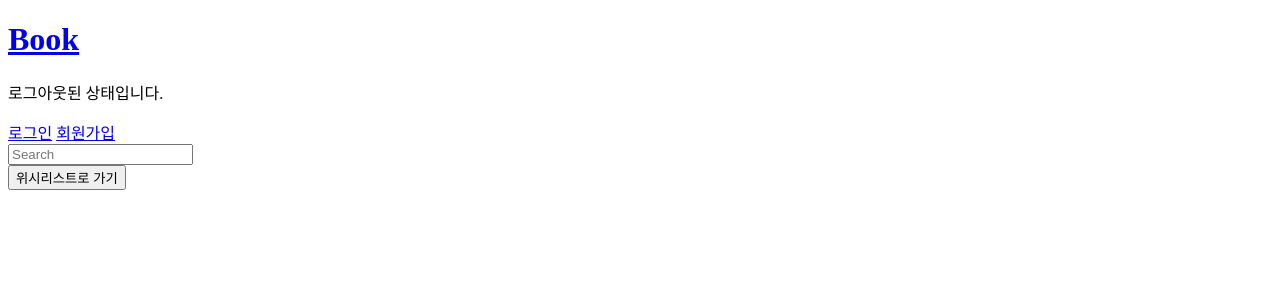
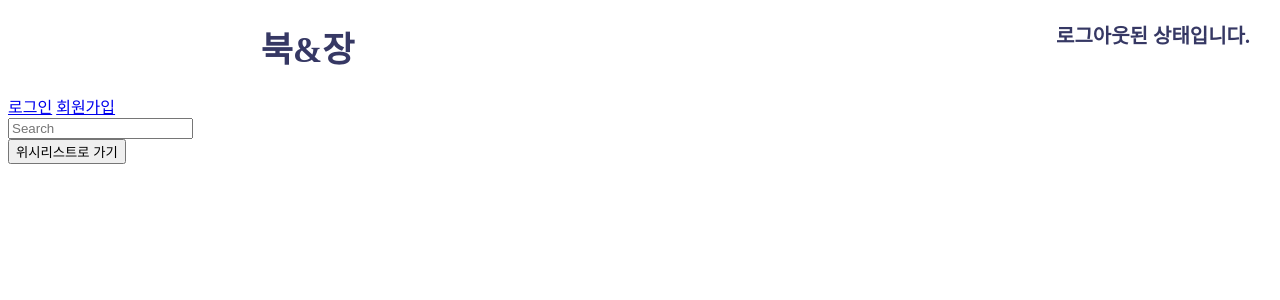
Before and after one commit to janguni/book_project, a Django app: page / in a window 1280 px wide. Shown: the top 300 px of the page. Run offline with Django 4.2, Linux system fonts and the light colour scheme; some libraries are stand-ins or nearby versions.

```diff
--- /dev/null
+++ b/book/static/css/signup_style.css
@@ -0,0 +1,85 @@
+#site_name {
+    color: #363864;
+    text-decoration-line: none;
+    font-size: 35px;
+    position: relative;
+    left: 20%;
+}
+
+#login_link{
+   position: absolute;
+   top: 50px;
+   right: 30px;
+   color: #363864;
+   text-decoration-line: none;
+
+}
+
+p {
+    position: absolute;
+    top: 0px;
+    right: 30px;
+    font-size: 20px;
+    color: #363864;
+    font-weight: 600;
+}
+
+hr {
+    background-color: #FFC1AB;
+    height: 5px;
+    border: 0;
+}
+
+h2 {
+    font-size: 23px;
+    color: #363864;
+    position: relative;
+    left: 25%;
+    margin-top: 20px;
+}
+
+.form-group {
+    top: 50px;
+    margin-bottom: 50px;
+    font-size: 17px;
+
+}
+
+.form-group label {
+    position: relative;
+    top: 10px;
+    left: 38%;
+    color: #363864;
+    font-weight: 800;
+
+}
+
+.form-control {
+    position: absolute;
+    left: 50%;
+    font-size: 17px;
+    border-style: solid;
+    border-color: #FFC1AB;
+    padding: 10px;
+    border-radius: 5px;
+    outline: none;
+}
+
+.btn-primary{
+    position: absolute;
+    left: 43%;
+    background-color: #FFC1AB;
+    border: none;
+    border-radius: 5px;
+    color: white;
+    font-weight: 600;
+    font-size: 17px;
+    height: 30px;
+    width: 200px;
+}
+
+.errorlist{
+    position: relative;
+    left: 50%;
+    margin: 0;
+}
--- a/book/templates/book/base.html
+++ b/book/templates/book/base.html
@@ -5,9 +5,10 @@
   <head>
     <meta charset="utf-8">
     <meta name="viewport" content="width=device-width, initial-scale=1, shrink-to-fit=no">
+    <link rel="stylesheet" type="text/css" href = "{% static 'css/signup_style.css' %}">
 
-    <title>{% block title %}Book{% endblock title %}</title>
-    <h1><a href="{% url 'main' %}">Book</a></h1>
+    <title>{% block title %}북&장{% endblock title %}</title>
+    <h1><a href="{% url 'main' %}" id = "site_name">북&장</a></h1>
   </head>
   <body>
     {% block header %}{% endblock header %}
```
Also changed, not shown: book/templates/account/signup.html (+11 -7 lines).
